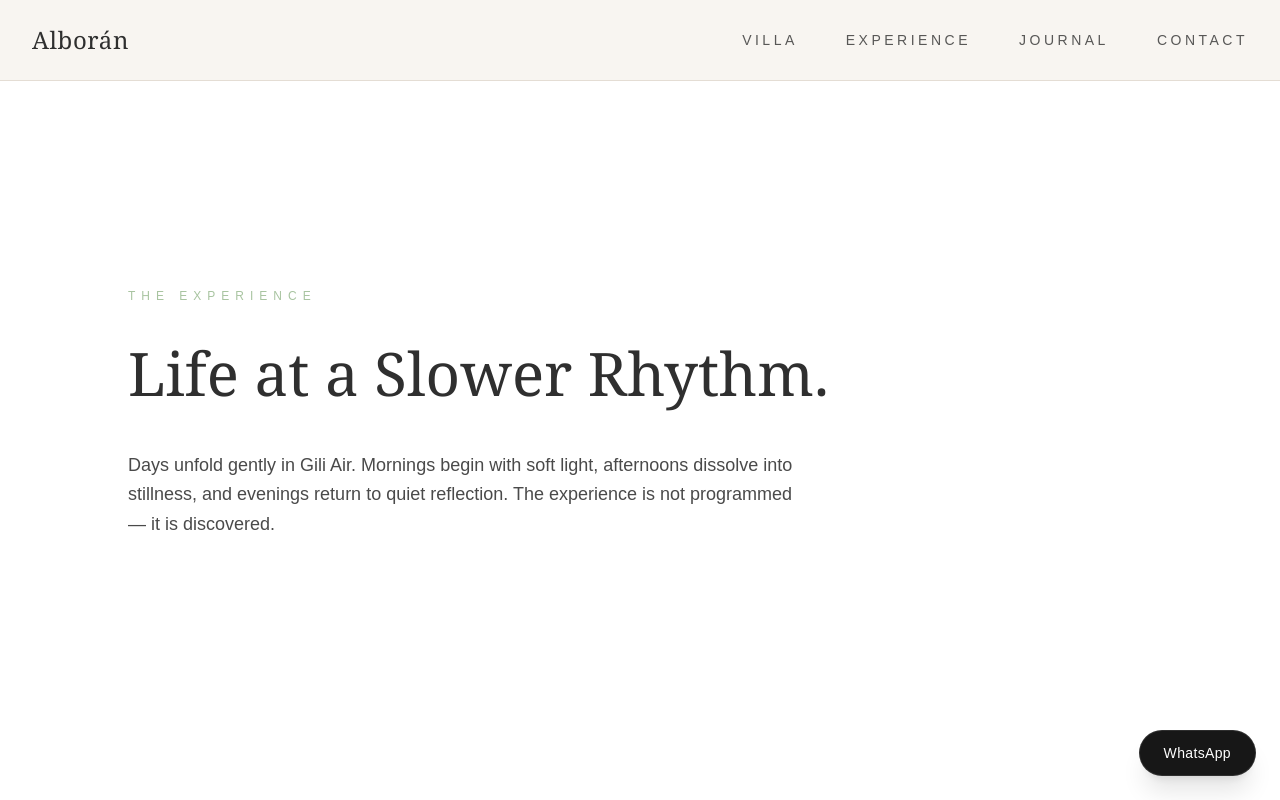
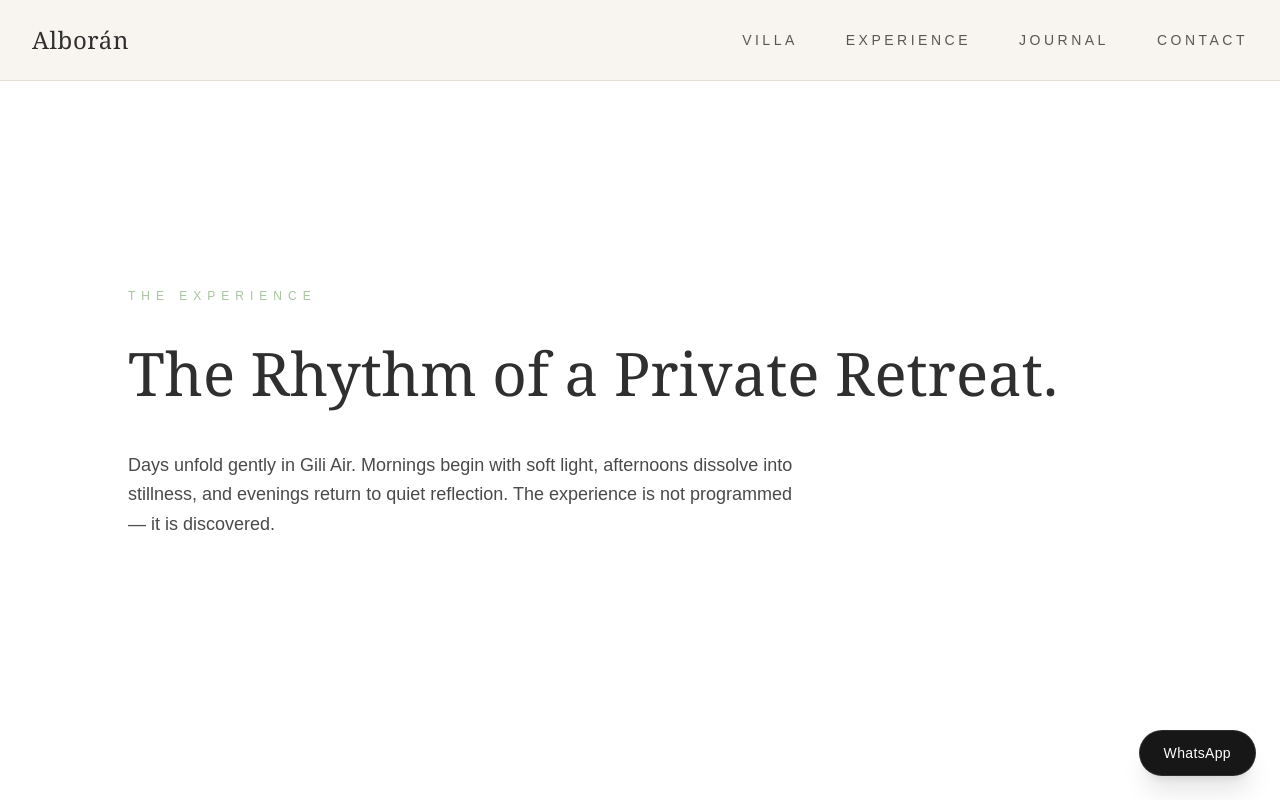
Before and after one commit to cesarcruux/alboranvilla, a Next.js app: page /en/experience in a window 1280 px wide. Shown: the top 800 px of the page. Built offline with nearby package versions, Linux system fonts and the light colour scheme.

Commit message:
Align Experience page headline with retreat positioning

```diff
--- a/app/[locale]/experience/page.tsx
+++ b/app/[locale]/experience/page.tsx
@@ -27,9 +27,8 @@ export default function ExperiencePage({
                     </span>
 
                     <h1 className="text-4xl md:text-6xl font-serif text-[#2f2f2f] leading-tight mb-10">
-                        Life at a Slower Rhythm.
+                        The Rhythm of a Private Retreat.
                     </h1>
-
                     <p className="text-lg text-[#4a4a4a] font-light leading-relaxed max-w-2xl">
                         Days unfold gently in Gili Air. Mornings begin with soft light,
                         afternoons dissolve into stillness, and evenings return to quiet reflection.
```
